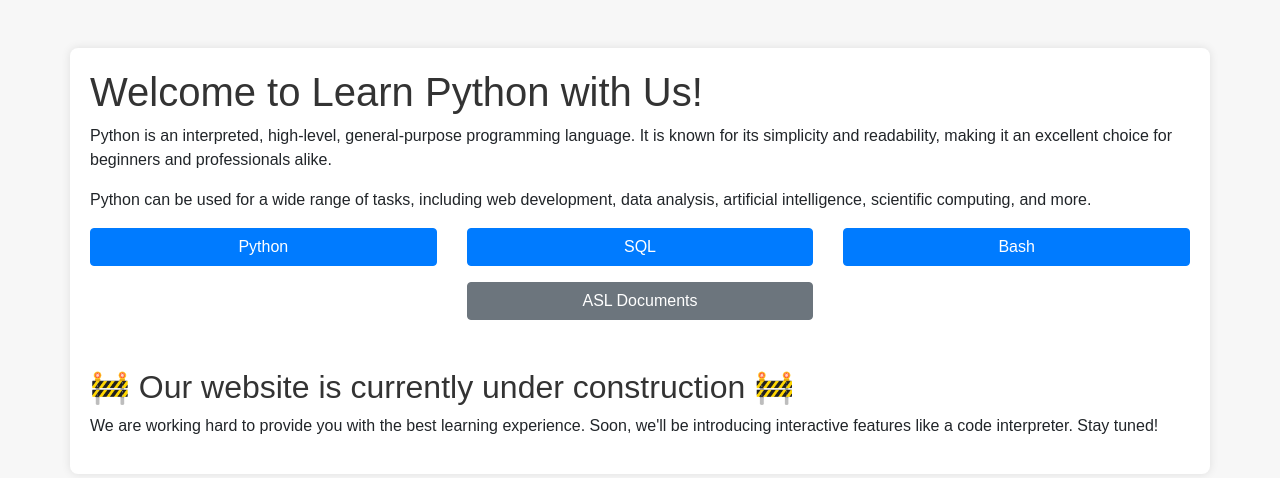
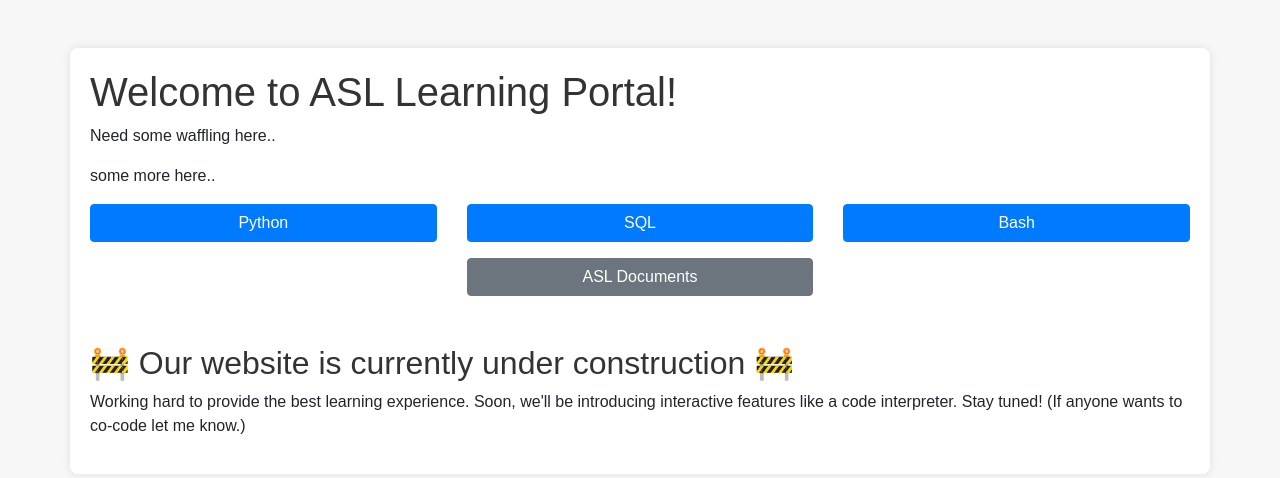
Before and after one commit to CrtAnton/Learn-Python-Website, a Flask app: page / in a window 1280 px wide. Shown: the top 478 px of the page. Run offline with Flask 3, Linux system fonts and the light colour scheme; some libraries are stand-ins or nearby versions.

Commit message:
Index page new message

```diff
--- a/Website_code/templates/index.html
+++ b/Website_code/templates/index.html
@@ -7,7 +7,7 @@
 <head>
     <meta charset="UTF-8">
     <meta name="viewport" content="width=device-width, initial-scale=1.0">
-    <title>Learn Python with Us</title>
+    <title>ASL Learning Portal</title>
 
     <!-- Link to Bootstrap CSS -->
     <link href="https://stackpath.bootstrapcdn.com/bootstrap/4.5.2/css/bootstrap.min.css" rel="stylesheet">
@@ -18,12 +18,12 @@
 <body>
 
 <div class="container mt-5">
-    <h1>Welcome to Learn Python with Us!</h1>
+    <h1>Welcome to ASL Learning Portal!</h1>
     <p>
-        Python is an interpreted, high-level, general-purpose programming language. It is known for its simplicity and readability, making it an excellent choice for beginners and professionals alike.
+        Need some waffling here..
     </p>
     <p>
-        Python can be used for a wide range of tasks, including web development, data analysis, artificial intelligence, scientific computing, and more.
+       some more here..
     </p>
 
     <!-- Buttons Row -->
@@ -48,7 +48,7 @@
 
     <h2 class="mt-5">🚧 Our website is currently under construction 🚧</h2>
     <p>
-        We are working hard to provide you with the best learning experience. Soon, we'll be introducing interactive features like a code interpreter. Stay tuned!
+        Working hard to provide the best learning experience. Soon, we'll be introducing interactive features like a code interpreter. Stay tuned! (If anyone wants to co-code let me know.)
     </p>
 </div>
 
```
